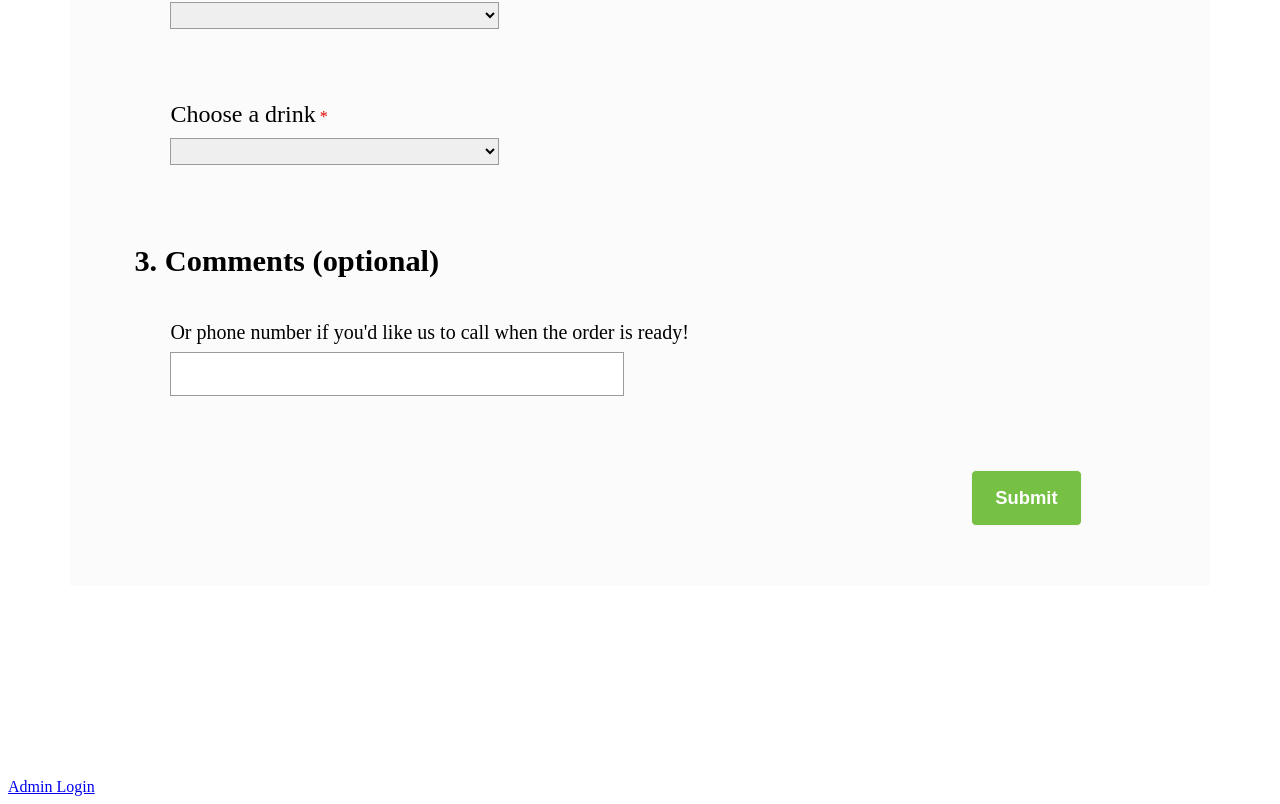
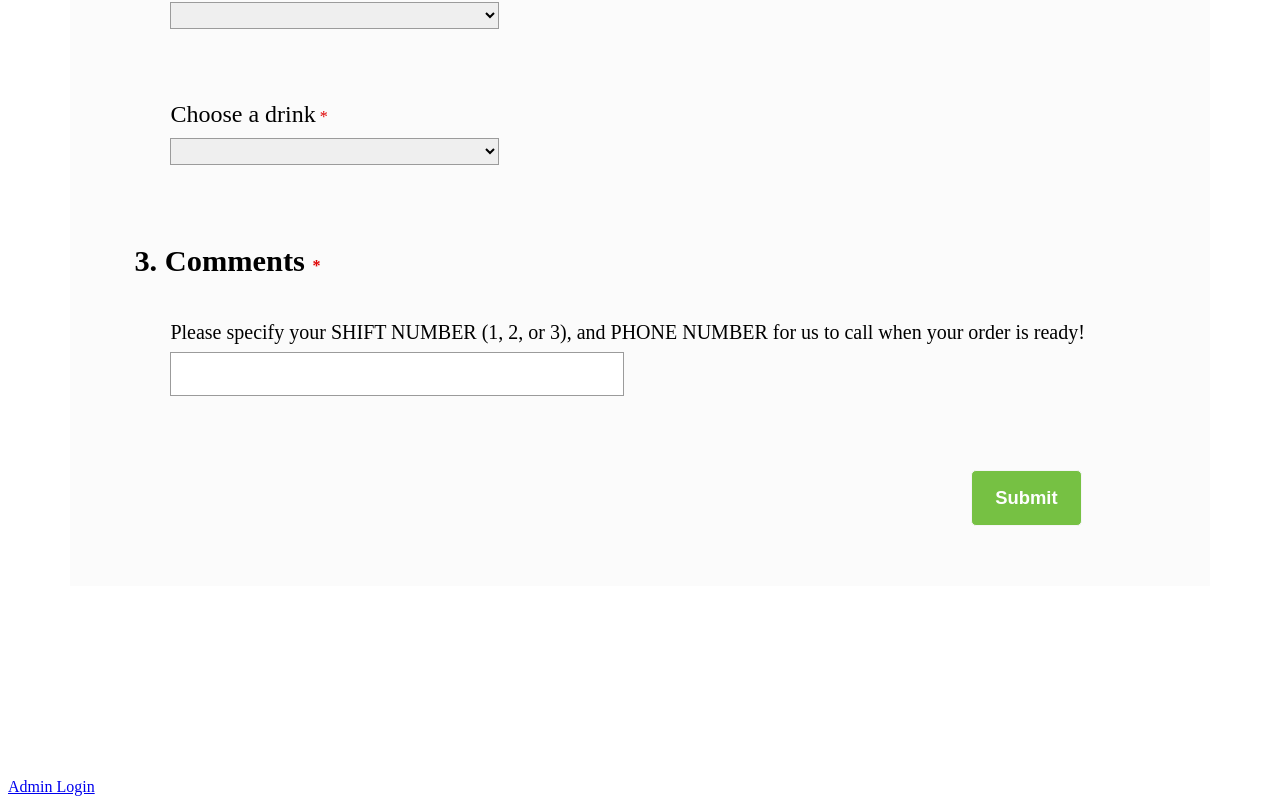
Before and after one commit to marianabuhazi/zonagrill-order, a React (Create React App) app in the folder client/: page /order in a window 1280 px wide. Shown: the part 1240-2044 px from the top of the page. Built offline with nearby package versions, Linux system fonts and the light colour scheme.

Commit message:
:tada: Changes to order, comment section now required

```diff
--- a/client/src/components/order/OrderForm.js
+++ b/client/src/components/order/OrderForm.js
@@ -31,7 +31,7 @@ const OrderForm = (props) => {
             'comments':comments
         }
         if(email===undefined || fname===undefined || lname===undefined
-            || appetizer===undefined || entree===undefined || drink===undefined){
+            || appetizer===undefined || entree===undefined || drink===undefined || comments===undefined){
             alert("Please fill out all the required fields")
         }
         else{
@@ -155,10 +155,10 @@ const OrderForm = (props) => {
                 </div>
             </div>
             <br/>
-            <h2 className="subtitle">3. Comments (optional)</h2>
+            <h2 className="subtitle">3. Comments <span className="star"> *</span></h2>
             <div className="question">
                 <label className="number">
-                    Or phone number if you'd like us to call when the order is ready!
+                 Please specify your SHIFT NUMBER (1, 2, or 3), and PHONE NUMBER for us to call when your order is ready!
                 </label>
                 <input className="inputBox" type="text" onChange={e=>setComments(e.target.value)}></input>
             </div>
```
